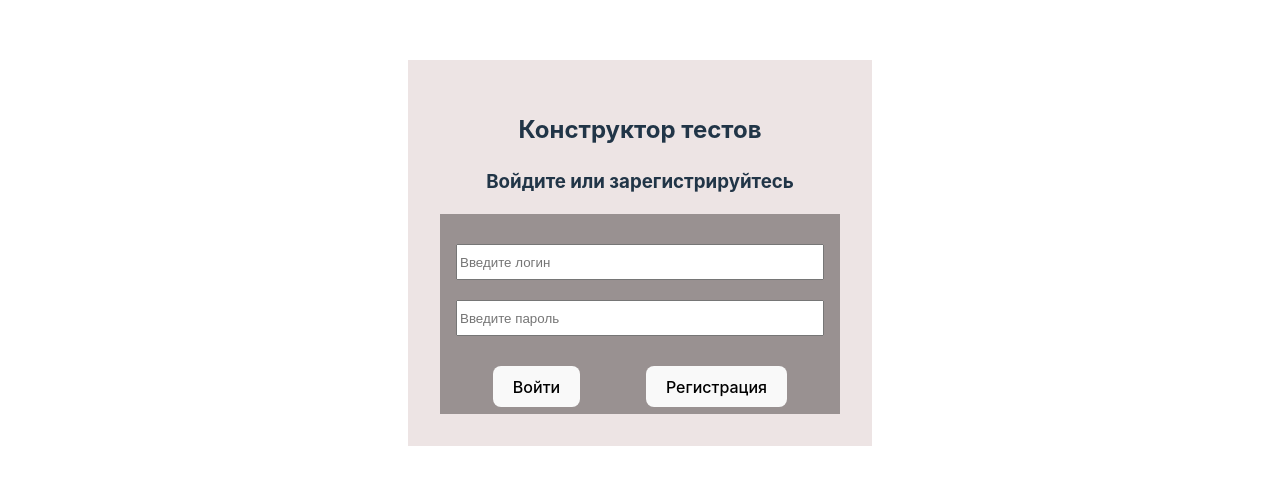
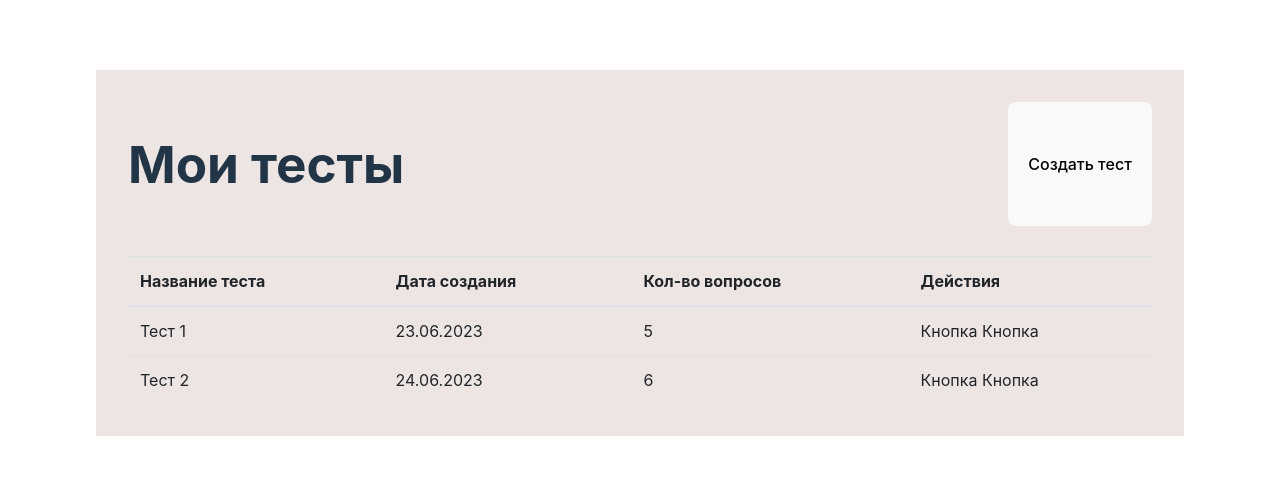
Before and after one commit to Dzehil02/viktorina, a React (Vite) app in the folder client/: page /tests in a window 1280 px wide. Shown: the part 147-632 px from the top of the page. Built offline with nearby package versions, Linux system fonts and the light colour scheme.

Commit message:
Add routes. Add page of tests

```diff
--- a/client/index.html
+++ b/client/index.html
@@ -2,7 +2,6 @@
 <html lang="en">
   <head>
     <meta charset="UTF-8" />
-    <link rel="icon" type="image/svg+xml" href="/vite.svg" />
     <meta name="viewport" content="width=device-width, initial-scale=1.0" />
     <title>Viktorina</title>
   </head>
--- a/client/package.json
+++ b/client/package.json
@@ -11,11 +11,13 @@
   },
   "dependencies": {
     "react": "^18.2.0",
-    "react-dom": "^18.2.0"
+    "react-dom": "^18.2.0",
+    "react-router-dom": "^6.2.1"
   },
   "devDependencies": {
     "@types/react": "^18.0.37",
     "@types/react-dom": "^18.0.11",
+    "@types/react-router-dom": "^5.3.3",
     "@typescript-eslint/eslint-plugin": "^5.59.0",
     "@typescript-eslint/parser": "^5.59.0",
     "@vitejs/plugin-react": "^4.0.0",
--- a/client/src/App.tsx
+++ b/client/src/App.tsx
@@ -1,13 +1,16 @@
+import { Route, Routes } from 'react-router-dom'
 import './App.css'
-import { Auth } from './pages/Auth'
+import { Auth } from './pages/Auth/Auth'
+import { MyTestList } from './pages/TestList/MyTestList/MyTestList'
 
 function App() {
 
   return (
     <>
-      <h2>Конструктор тестов</h2>
-      <h3>Войдите или зарегистрируйтесь</h3>
-      <Auth/>
+      <Routes>
+        <Route path='/' element={<Auth/>}/>
+        <Route path='/tests' element={<MyTestList/>}/>
+      </Routes>
     </>
   )
 }
--- a/client/src/index.css
+++ b/client/src/index.css
@@ -67,3 +67,28 @@ button:focus-visible {
     background-color: #f9f9f9;
   }
 }
+
+table {
+  color: #212529;
+  border-collapse: collapse;
+  width: 100%;
+  margin-top: 30px;
+  text-align: left;
+}
+
+td,
+th {
+  padding: 0.75rem;
+  border-top: 1px solid #dee2e6;
+}
+
+th {
+  border-bottom: 2px solid #dee2e6;
+}
+
+caption {
+  margin-top: 25px;
+  font-size: 0.7em;
+  text-align: right;
+  caption-side: bottom;
+}
--- a/client/src/main.tsx
+++ b/client/src/main.tsx
@@ -2,9 +2,12 @@ import React from 'react'
 import ReactDOM from 'react-dom/client'
 import App from './App.tsx'
 import './index.css'
+import { BrowserRouter } from 'react-router-dom'
 
 ReactDOM.createRoot(document.getElementById('root') as HTMLElement).render(
   <React.StrictMode>
-    <App />
+    <BrowserRouter>
+      <App />
+    </BrowserRouter>
   </React.StrictMode>,
 )
--- a/client/src/pages/Auth.tsx
+++ /dev/null
@@ -1,21 +0,0 @@
-import './Auth.css'
-
-interface AuthProps {
-    className?: string;
-}
-
-export const Auth = (props: AuthProps) => {
-
-    return (
-        <div className={'Auth'}>
-            <div className={'form'}>
-                <input className={'input'} type='text' placeholder='Введите логин' />
-                <input className={'input'} type='text' placeholder='Введите пароль' />
-            </div>
-            <div className={'btnWrapper'}>
-                <button>Войти</button>
-                <button>Регистрация</button>
-            </div>
-        </div>
-    )
-}
--- /dev/null
+++ b/client/src/pages/Auth/Auth.tsx
@@ -0,0 +1,30 @@
+import { Link } from 'react-router-dom';
+import './Auth.css'
+
+interface AuthProps {
+    className?: string;
+}
+
+export const Auth = (props: AuthProps) => {
+
+    return (
+
+            <div className={'Auth'}>
+                <div className={'form'}>
+                    <input className={'input'} type='text' placeholder='Введите логин' />
+                    <input className={'input'} type='text' placeholder='Введите пароль' />
+                </div>
+                <div className={'btnWrapper'}>
+                    <button>Войти</button>
+                    <button>Регистрация</button>
+                </div>
+                <div>
+                    <Link to='/tests'>
+                        <button>Перейти к тестам</button>
+                    </Link>
+                </div>
+            </div>
+
+
+    )
+}
--- /dev/null
+++ b/client/src/pages/TestList/MyTestList/MyTestList.css
@@ -0,0 +1,5 @@
+.overTable {
+    display: flex;
+    justify-content: space-between;
+    min-width: 1024px;
+}
--- /dev/null
+++ b/client/src/pages/TestList/MyTestList/MyTestList.tsx
@@ -0,0 +1,55 @@
+import './MyTestList.css'
+
+interface MyTestListProps {
+    className?: string;
+}
+
+export const MyTestList = (props: MyTestListProps) => {
+
+    const test1 = {
+        id: 1,
+        title: 'Тест 1',
+        created_at: '23.06.2023',
+        count: 5
+    }
+
+    const test2 = {
+        id: 2,
+        title: 'Тест 2',
+        created_at: '24.06.2023',
+        count: 6
+    }
+
+    const tests = [test1, test2]
+
+    return (
+        <div>
+            <div className='overTable'>
+                <h1>Мои тесты</h1>
+                <button>Создать тест</button>
+            </div>
+            <div>
+                <table>
+                    <thead>
+                        <tr>
+                            <th>Название теста</th>
+                            <th>Дата создания</th>
+                            <th>Кол-во вопросов</th>
+                            <th>Действия</th>
+                        </tr>
+                    </thead>
+                    <tbody>
+                        {tests.map(test => (
+                        <tr>
+                            <td>{test.title}</td>
+                            <td>{test.created_at}</td>
+                            <td>{test.count}</td>
+                            <td>Кнопка Кнопка</td>
+                        </tr>
+                        ))}
+                    </tbody>
+                </table>
+            </div>
+        </div>
+    )
+}
```
Also changed, not shown: client/src/pages/Auth/Auth.css (renamed from client/src/pages/Auth.css), 1 other file (tests, documents, lock files or other folders).
